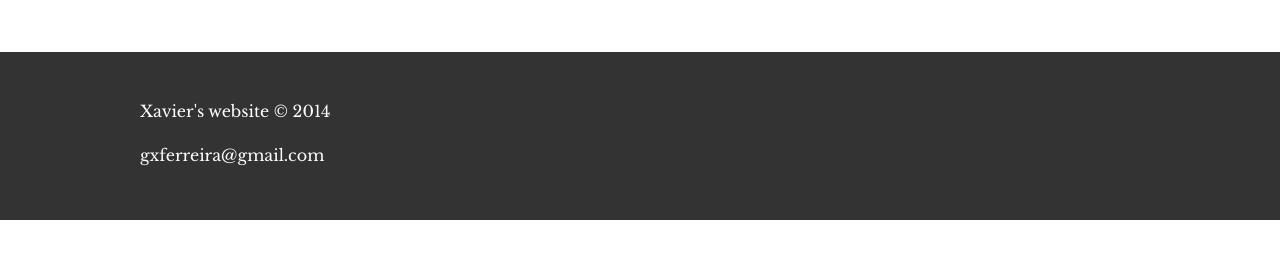
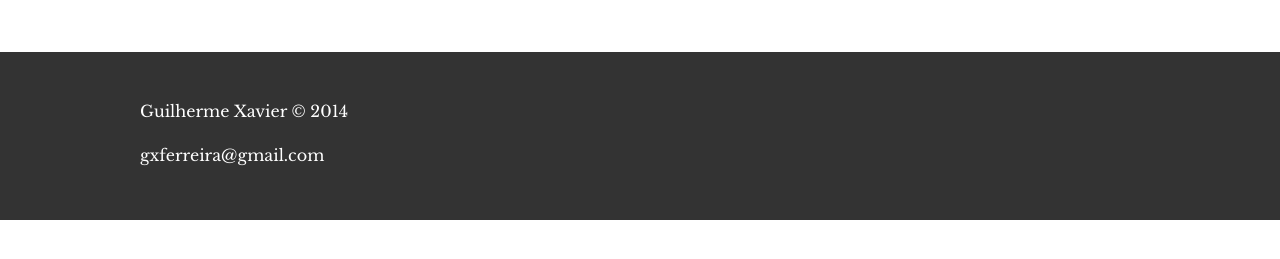
Before and after one commit to gxferreira/gxferreira.github.io, a Jekyll site: the page built from index.html, in a window 1280 px wide. Shown: the part 352-611 px from the top of the page. Built offline with Jekyll 4.4.1, drawn with Linux system fonts in a browser that asks for light colours.

Commit message:
Footer fix

```diff
--- a/_config.yml
+++ b/_config.yml
@@ -1,5 +1,5 @@
 # Site settings
-title: Xavier's website
+title: Guilherme Xavier
 email: gxferreira@gmail.com
 description: Xavier is a web-based and Java system developer
 url: gxferreira.github.io
--- a/_includes/footer.html
+++ b/_includes/footer.html
@@ -1,6 +1,6 @@
 <footer class="site-footer">
     <div class="container">
-	   <p>{{site.title}} &copy; 2014</p>
+	   <p>{{site.title}} &copy; {{site.time | date: '%Y'}}</p>
 	   <p>{{site.email}}</p>
     </div>
 </footer>
```
